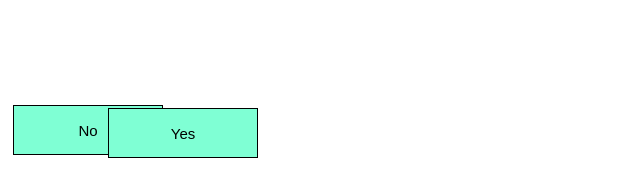
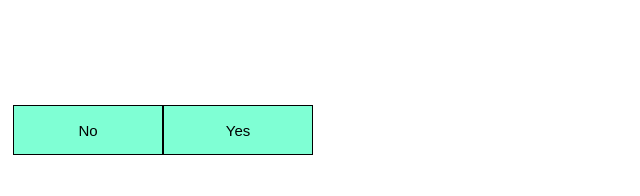
Before and after one commit to Shardul0007/YES-NO_html, a plain HTML site: page index.html in a window 1280 px wide. Shown: the whole page, without its empty margins (0-640 px from the left). Drawn offline with Linux system fonts and the light colour scheme.

Commit message:
Update index.html

```diff
--- a/index.html
+++ b/index.html
@@ -10,12 +10,12 @@
     color:black;
     font-size:15px;
     padding:5px;
-    margin-left:100px;
-    margin-top:100px;
+    margin-left:155px;
+    margin-top:5px;
     width:150px;
     height:50px;
     position: absolute;
-
+    top:100px;
     }
 #no{
     border:black;
```
